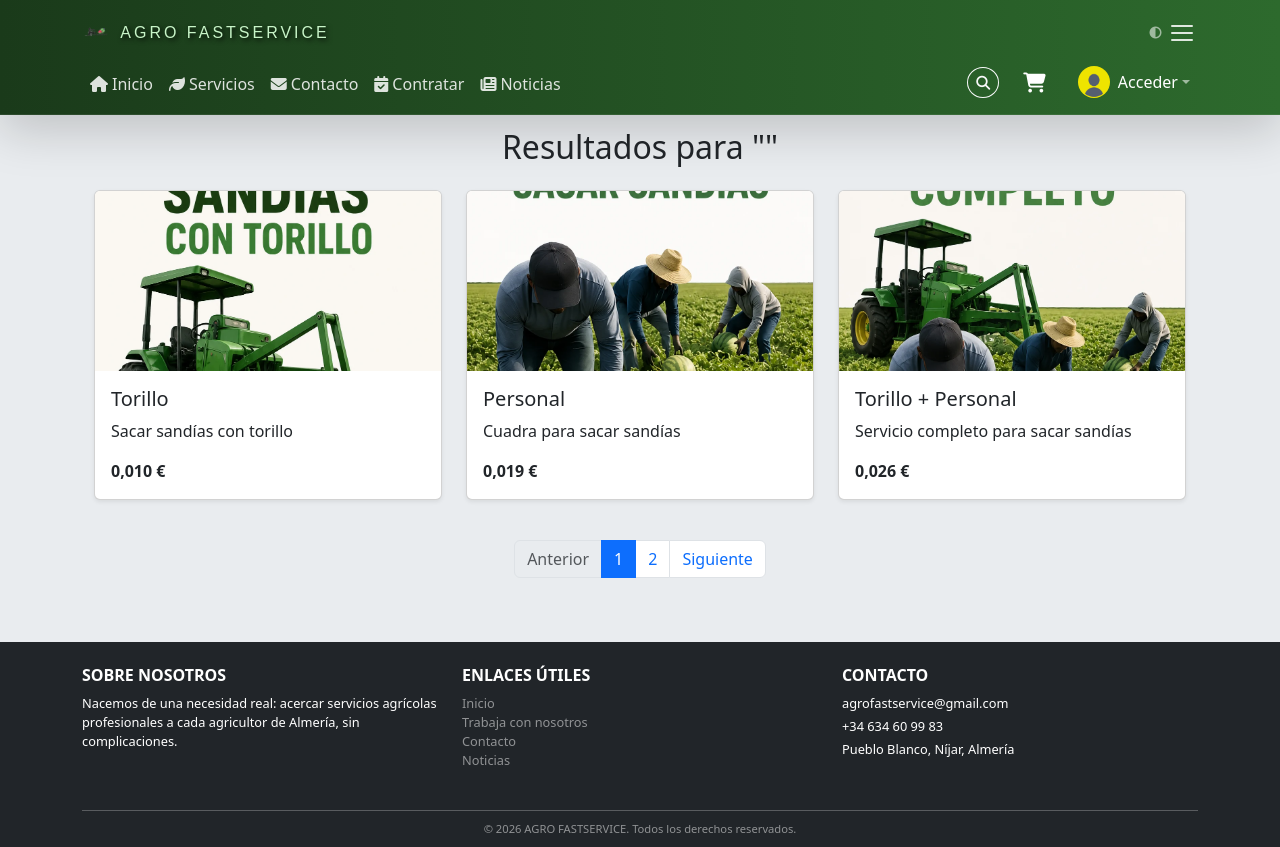
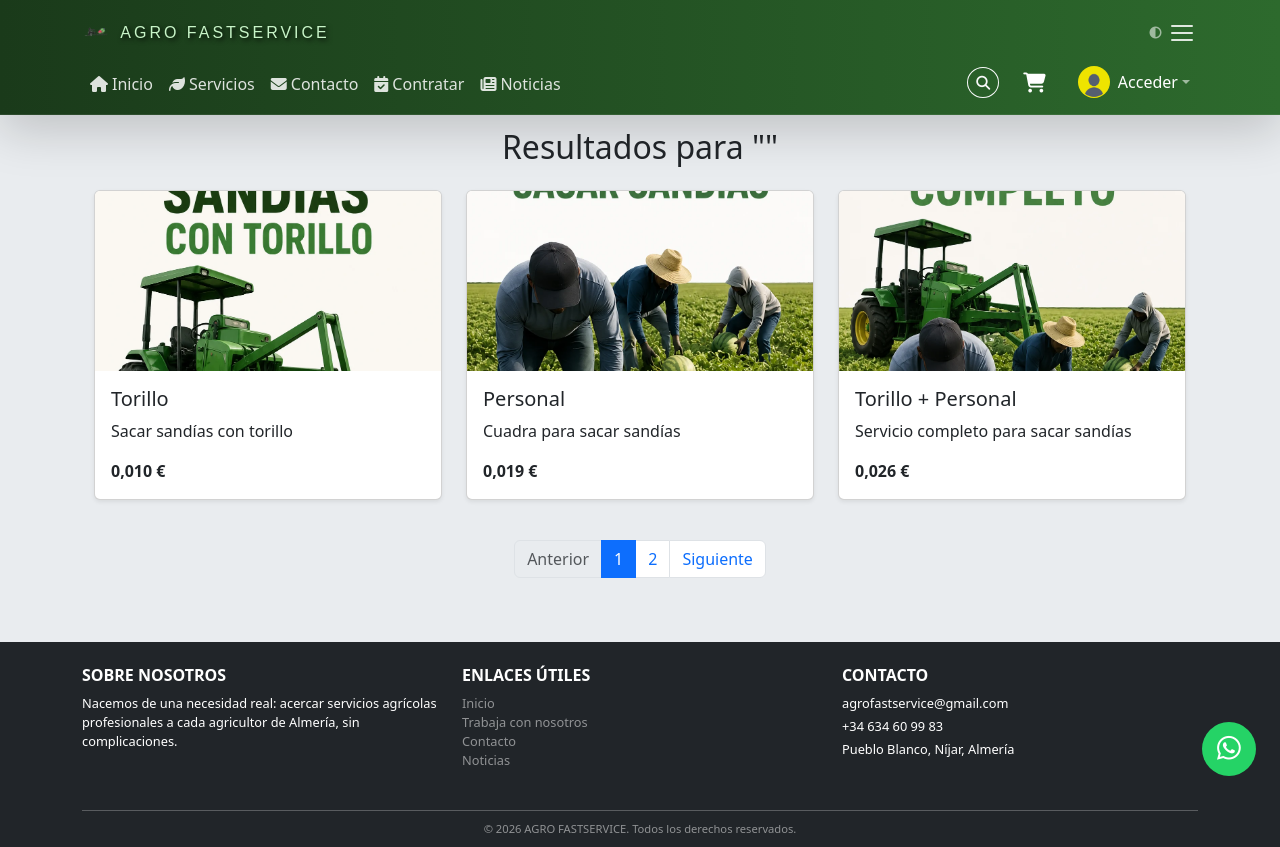
Before and after one commit to Leghlimi/agro_fastservice, a Django app: page /buscador/ in a window 1280 px wide. Run offline with Django 5.2, Linux system fonts and the light colour scheme; data comes from the database, SQL or seed files in the repository.

Commit message:
Front ok estable

```diff
--- a/static/css/style.css
+++ b/static/css/style.css
@@ -300,11 +300,14 @@ header.scrolled .navbar {
 ========================================================= */
 main {
     flex: 1;
-    /* Ocupa todo el espacio disponible */
     margin-top: 80px;
-    /* Deja hueco para el header fijo */
     overflow: visible;
-    /* Scroll normal */
+    animation: fadeInPage 0.45s ease-out;
+}
+
+@keyframes fadeInPage {
+    from { opacity: 0; transform: translateY(10px); }
+    to   { opacity: 1; transform: translateY(0); }
 }
 
 /* =========================================================
@@ -569,6 +572,43 @@ footer h6 {
 }
 
 /* =========================================================
+   BOTÓN FLOTANTE WHATSAPP
+========================================================= */
+.whatsapp-float {
+    position: fixed;
+    bottom: 1.5rem;
+    right: 1.5rem;
+    z-index: 1500;
+    width: 54px;
+    height: 54px;
+    background-color: #25D366;
+    border-radius: 50%;
+    display: flex;
+    align-items: center;
+    justify-content: center;
+    color: #fff;
+    font-size: 1.7rem;
+    text-decoration: none;
+    box-shadow: 0 4px 14px rgba(37, 211, 102, 0.5);
+    animation: waPulse 2.5s ease-in-out infinite;
+    transition: transform 0.2s ease, box-shadow 0.2s ease;
+}
+
+.whatsapp-float:hover,
+.whatsapp-float:active {
+    color: #fff;
+    transform: scale(1.12);
+    box-shadow: 0 6px 22px rgba(37, 211, 102, 0.7);
+    animation: none;
+}
+
+@keyframes waPulse {
+    0%   { box-shadow: 0 0 0 0   rgba(37, 211, 102, 0.55); }
+    60%  { box-shadow: 0 0 0 14px rgba(37, 211, 102, 0); }
+    100% { box-shadow: 0 0 0 0   rgba(37, 211, 102, 0); }
+}
+
+/* =========================================================
    GALERÍA
 ========================================================= */
 .galeria-card {
--- a/templates/base.html
+++ b/templates/base.html
@@ -229,6 +229,12 @@
     </div>
 </footer>
 
+<!-- WhatsApp flotante -->
+<a href="https://wa.me/34634609983" target="_blank" rel="noopener noreferrer"
+   class="whatsapp-float" aria-label="Contactar por WhatsApp">
+    <i class="fab fa-whatsapp"></i>
+</a>
+
 <!-- Scripts -->
 <script src="https://cdn.jsdelivr.net/npm/bootstrap@5.3.0/dist/js/bootstrap.bundle.min.js"></script>
 <script src="https://unpkg.com/aos@2.3.1/dist/aos.js"></script>
```
